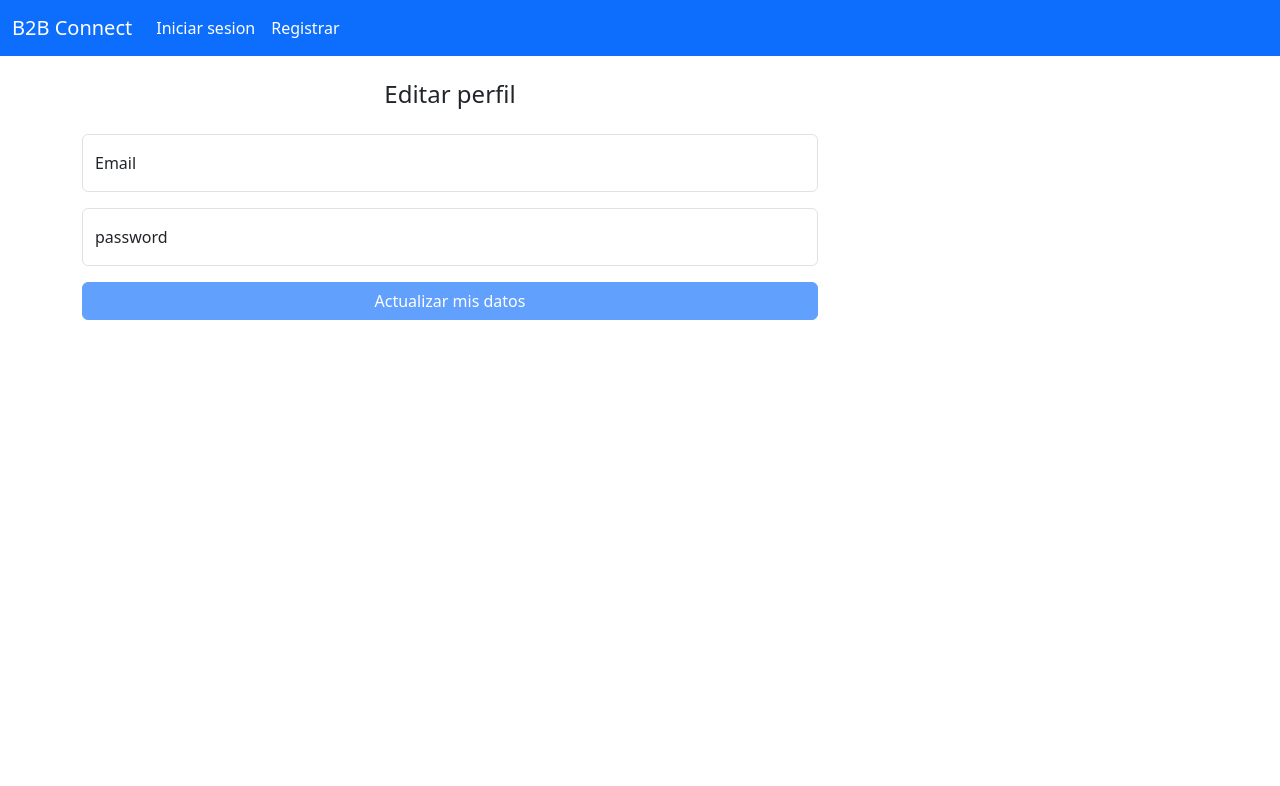
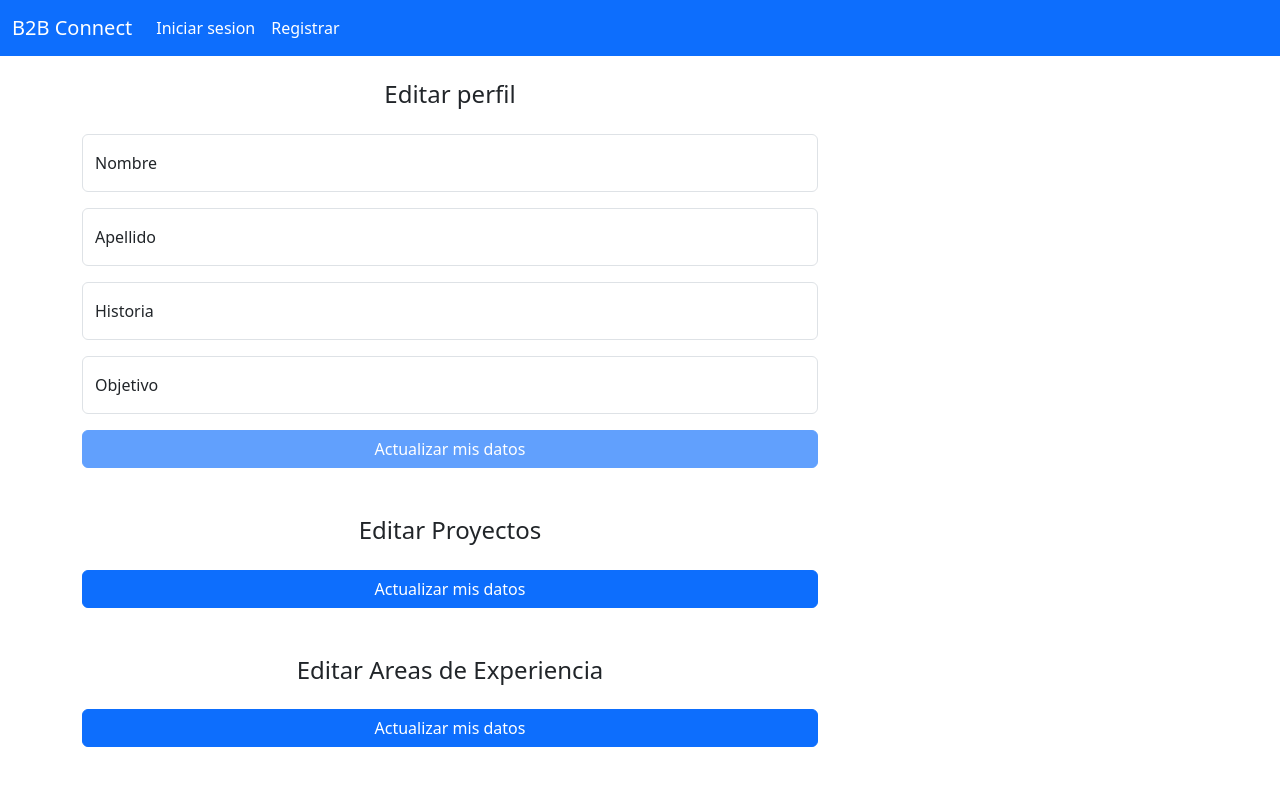
Before and after one commit to javi-diaz47/b2b-connect, an Angular app: page /account/edit in a window 1280 px wide. Shown: the top 786 px of the page. Built offline with nearby package versions, Linux system fonts and the light colour scheme.

Commit message:
fix: allos the user to update the personal info not just the projects and experience areas

```diff
--- a/src/app/pages/account/edit/edit.component.html
+++ b/src/app/pages/account/edit/edit.component.html
@@ -19,7 +19,23 @@
                   required
                   [(ngModel)]="user.name"
                 />
-                <label for="floatingInput">Email</label>
+                <label for="floatingInput">Nombre</label>
+              </div>
+            </div>
+          </div>
+
+          <div class="row">
+            <div class="col">
+              <div class="form-floating mb-3">
+                <input
+                  type="text"
+                  class="form-control"
+                  id="floatingInput"
+                  placeholder=""
+                  name="lastname"
+                  [(ngModel)]="user.lastname"
+                />
+                <label for="floatingInput">Apellido</label>
               </div>
             </div>
           </div>
@@ -35,7 +51,23 @@
                   name="history"
                   [(ngModel)]="user.history"
                 />
-                <label for="floatingInput">password</label>
+                <label for="floatingInput">Historia</label>
+              </div>
+            </div>
+          </div>
+
+          <div class="row">
+            <div class="col">
+              <div class="form-floating mb-3">
+                <input
+                  type="text"
+                  class="form-control"
+                  id="floatingInput"
+                  placeholder=""
+                  name="objective"
+                  [(ngModel)]="user.objetives"
+                />
+                <label for="floatingInput">Objetivo</label>
               </div>
             </div>
           </div>
@@ -53,4 +85,94 @@
       </div>
     </div>
   </div>
+  <div class="container-form">
+    <div class="row">
+      <div class="col-8 mt-5">
+        <form #login_user="ngForm" (ngSubmit)="onUpdateProjects()">
+          <div class="mb-3" class="text-center" style="margin-bottom: 25px">
+            <h4>Editar Proyectos</h4>
+          </div>
+
+          <div *ngFor="let project of user.projects">
+            <div class="mb-3" class="text-center" style="margin-bottom: 25px">
+              <h6>Proyecto</h6>
+            </div>
+
+            <div class="row">
+              <div class="col">
+                <div class="form-floating mb-3">
+                  <input
+                    type="text"
+                    class="form-control"
+                    id="floatingInput"
+                    placeholder="name@example.com"
+                    name="title-{{ project.id }}"
+                    [(ngModel)]="project.title"
+                  />
+                  <label for="floatingInput">Nombre</label>
+                </div>
+              </div>
+            </div>
+
+            <div class="row">
+              <div class="col">
+                <div class="form-floating mb-3">
+                  <input
+                    type="text"
+                    class="form-control"
+                    id="floatingInput"
+                    placeholder=""
+                    name="description-{{ project.id }}"
+                    [(ngModel)]="project.description"
+                  />
+                  <label for="floatingInput">Apellido</label>
+                </div>
+              </div>
+            </div>
+          </div>
+
+          <div class="d-grid gap-2">
+            <button class="btn btn-primary" type="submit">
+              Actualizar mis datos
+            </button>
+          </div>
+        </form>
+      </div>
+    </div>
+  </div>
+  <div class="container-form">
+    <div class="row">
+      <div class="col-8 mt-5">
+        <form #login_user="ngForm" (ngSubmit)="onUpdateExperienceAreas()">
+          <div class="mb-3" class="text-center" style="margin-bottom: 25px">
+            <h4>Editar Areas de Experiencia</h4>
+          </div>
+
+          <div *ngFor="let area of user.experienceAreas">
+            <div class="row">
+              <div class="col">
+                <div class="form-floating mb-3">
+                  <input
+                    type="text"
+                    class="form-control"
+                    id="floatingInput"
+                    placeholder="name@example.com"
+                    name="title-{{ area.id }}"
+                    [(ngModel)]="area.area"
+                  />
+                  <label for="floatingInput">Area</label>
+                </div>
+              </div>
+            </div>
+          </div>
+
+          <div class="d-grid gap-2">
+            <button class="btn btn-primary" type="submit">
+              Actualizar mis datos
+            </button>
+          </div>
+        </form>
+      </div>
+    </div>
+  </div>
 </div>
--- a/src/app/pages/account/edit/edit.component.ts
+++ b/src/app/pages/account/edit/edit.component.ts
@@ -44,6 +44,14 @@ export class EditComponent {
   async onUpdateUser() {
     console.log('updating user');
     await this.authService.updateUser(this.user);
-    this.router.navigate(['account/user']);
+    // this.router.navigate(['account/user']);
+  }
+
+  async onUpdateProjects() {
+    await this.authService.updateProjects(this.user);
+  }
+
+  async onUpdateExperienceAreas() {
+    await this.authService.updateExperienceAreas(this.user);
   }
 }
--- a/src/app/pages/account/user/user.component.html
+++ b/src/app/pages/account/user/user.component.html
@@ -1 +1,64 @@
-<p>Hello {{ user.name }}</p>
+<div class="container">
+  <div class="row">
+    <div class="col-md-12 text-center">
+      <!-- <img
+        src="https://via.placeholder.com/150x150.png?text=Logo+de+la+empresa"
+        alt="Logo de la empresa"
+        class="img-fluid rounded-circle mb-3"
+      /> -->
+      <h1>{{ user.name + " " + user.lastname }}</h1>
+    </div>
+  </div>
+  <div class="row align-items-center">
+    <div class="col">
+      <div class="row mt-5">
+        <div class="col-md-12">
+          <h2>Objetivos</h2>
+          <p>
+            {{ user.objetives }}
+          </p>
+        </div>
+      </div>
+    </div>
+    <div class="col">
+      <div class="row mt-5">
+        <div class="col-md-12">
+          <h2>Historia</h2>
+          <p>
+            {{ user.history }}
+          </p>
+        </div>
+      </div>
+    </div>
+  </div>
+
+  <div class="row align-items-center">
+    <div class="col">
+      <div class="row mt-5">
+        <div class="col-md-12">
+          <h2>Proyectos</h2>
+          <ul *ngFor="let project of user.projects">
+            <li>
+              {{ project.title }}
+              <p>{{ project.description }}</p>
+            </li>
+          </ul>
+        </div>
+      </div>
+    </div>
+    <div class="col">
+      <div class="row mt-5">
+        <div class="col-md-12">
+          <h2>Áreas de experiencia</h2>
+          <ul *ngFor="let area of user.experienceAreas">
+            <li>{{ area.area }}</li>
+          </ul>
+        </div>
+      </div>
+    </div>
+  </div>
+
+  <div class="d-grid gap-2">
+    <a class="btn btn-primary" href="account/edit"> Editar perfil </a>
+  </div>
+</div>
--- a/src/app/pages/account/user/user.component.ts
+++ b/src/app/pages/account/user/user.component.ts
@@ -21,7 +21,6 @@ export class UserComponent {
 
   async ngOnInit(): Promise<void> {
     await this.getUser();
-    console.log(this.user);
   }
 
   async getUser() {
--- a/src/app/services/auth.service.ts
+++ b/src/app/services/auth.service.ts
@@ -49,7 +49,6 @@ export class AuthService {
         error,
       } = await this.supabaseClient.auth.signInWithPassword(credentials);
       this.setUser();
-      console.log(user);
 
       if (error) {
         console.log(error);
@@ -103,7 +102,6 @@ export class AuthService {
 
   private setUser(): void {
     const session = localStorage.getItem(USER_STORAGE_KEY) as unknown as User;
-    console.log(session);
     this.userSubject.next(session);
   }
 
@@ -115,9 +113,10 @@ export class AuthService {
     try {
       let { data: user, error } = await this.supabaseClient
         .from('users')
-        .select('*, projects (*)')
+        .select('*, projects (*), experienceAreas (*)')
         .eq('id', id)
         .eq('projects.user_id', id)
+        .eq('experienceAreas.user_id', id)
         .limit(1)
         .single();
 
@@ -134,12 +133,51 @@ export class AuthService {
   }
 
   async updateUser(user: UserWithProjects): Promise<any> {
+    const { projects, experienceAreas, ...update } = user;
+    console.log(update);
     try {
       const { data, error } = await this.supabaseClient
         .from('users')
-        .update({ history: user.history })
-        .eq('id', user.id)
-        .select();
+        .upsert(update)
+        .eq('id', update.id);
+
+      if (error) {
+        console.log(error);
+      }
+
+      alert('Se actualizaron los datos de manera satisfactoria');
+    } catch (error) {
+      console.log(error);
+    }
+  }
+
+  async updateProjects(user: UserWithProjects): Promise<any> {
+    try {
+      const { data, error } = await this.supabaseClient
+        .from('projects')
+        .upsert(user.projects);
+
+      if (error) {
+        console.log(error);
+      }
+
+      alert('Se actualizaron los datos de manera satisfactoria');
+    } catch (error) {
+      console.log(error);
+    }
+  }
+
+  async updateExperienceAreas(user: UserWithProjects): Promise<any> {
+    try {
+      const { data, error } = await this.supabaseClient
+        .from('experienceAreas')
+        .upsert(user.experienceAreas);
+
+      if (error) {
+        console.log(error);
+      }
+
+      alert('Se actualizaron los datos de manera satisfactoria');
     } catch (error) {
       console.log(error);
     }
--- a/src/app/shared/constants/constants.ts
+++ b/src/app/shared/constants/constants.ts
@@ -1 +1,2 @@
 export const USER_STORAGE_KEY = 'sb-suusckxcfrvhdtlfjleu-auth-token';
+export const USER = 'user';
--- a/src/app/shared/navbar/navbar.component.ts
+++ b/src/app/shared/navbar/navbar.component.ts
@@ -9,13 +9,13 @@ import { AuthService } from 'src/app/services/auth.service';
 export class NavbarComponent {
   user$ = this.authService.user$;
 
-  constructor(private readonly authService: AuthService) {
-    console.log(this.user$);
-  }
+  constructor(private readonly authService: AuthService) {}
 
   async onLogout(): Promise<void> {
     try {
       await this.authService.signOut();
+
+      localStorage.clear();
     } catch (error) {
       console.log(error);
     }
```
Also changed, not shown: src/types.d.ts (+8 -0 lines).
